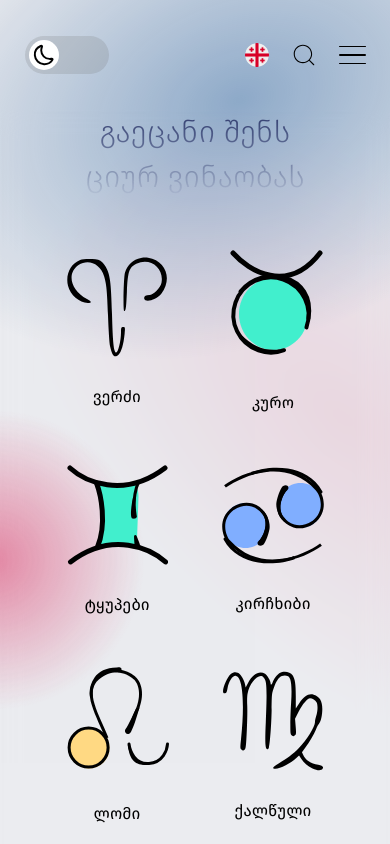
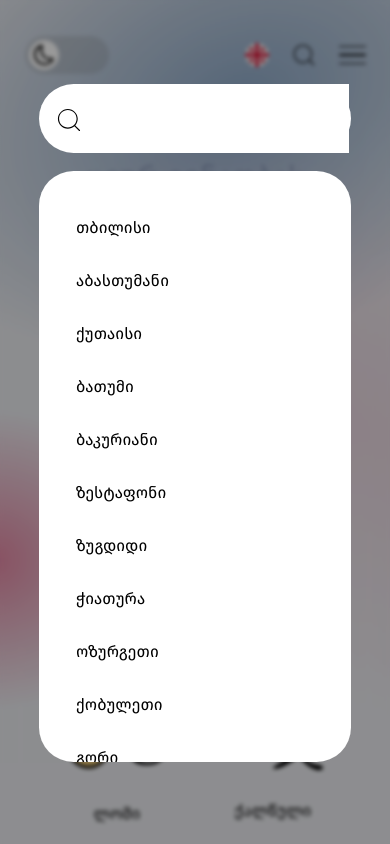
Before and after one commit to giorgigobechia/amindi.today, a Next.js app: page /horoskopi in a window 390 px wide. Both pictures are taken after a click on the button 304 px from the left and 55 px from the top of the page. Shown: the top 844 px of the page. Built offline with nearby package versions, Linux system fonts and the light colour scheme.

Commit message:
feat: added functional seach in (mobile) sidebar

```diff
--- a/src/common/components/__molecules/SearchBar.tsx
+++ b/src/common/components/__molecules/SearchBar.tsx
@@ -10,9 +10,8 @@ interface SearchProps {
 
 const SearchBar = ({ handleSearchClose }: SearchProps) => {
     const { resolvedTheme } = useTheme();
-  const { language } = useGlobalContext();
+    const { language, setActiveCity } = useGlobalContext();
     const [search, setSearch] = useState("");
-  const { setActiveCity } = useGlobalContext();
     const handleOptionClick = (cityEnValue: string) => {
         setSearch(cityEnValue);
         handleSearchClose();
@@ -23,18 +22,20 @@ const SearchBar = ({ handleSearchClose }: SearchProps) => {
     return (
         <div>
             <div
-        className="fixed top-0 left-0 w-[100%] h-full z-10 bg-[#000000b4] "
+                className="fixed top-0 left-0 w-[100%] h-full z-30 bg-[#00000066]"
                 style={{ backdropFilter: "blur(2px)" }}
                 onClick={handleSearchClose}
             />
-      <div className="flex flex-col gap-[18px] fixed top-[10vh] left-[30%] w-[39.8%] min-h-[200px] z-50 overflow-hidden">
+            <div className="flex flex-col gap-[18px] fixed top-[10vh] md:left-[30%] md:translate-x-0 md:translate-y-0 md:w-[39.8%] w-[80%] left-[50%] translate-x-[-50%] min-h-[200px] z-50 overflow-hidden">
                 <div className="w-full h-[69px] bg-white dark:bg-black rounded-[34.5px] relative">
                     <button className="absolute top-[22px] left-[16.4px]">
                         <SearchIcon
                             width={0}
                             height={0}
-              className="md:w-[28px] md:h-[28px] xxl:w-[36px] xxl:h-[36px] left-0 top-0"
-              stroke={resolvedTheme === "light" ? "black" : "white"}
+                            className="md:w-[28px] md:h-[28px] xxl:w-[36px] xxl:h-[36px] w-[28px] h-[28px] left-0 top-0"
+                            stroke={
+                                resolvedTheme === "light" ? "black" : "white"
+                            }
                         />
                     </button>
                     <input
@@ -44,7 +45,9 @@ const SearchBar = ({ handleSearchClose }: SearchProps) => {
                 </div>
                 <div
                     className={`w-full h-[70vh] bg-white dark:bg-black rounded-[34.5px]  ${
-            resolvedTheme === "light" ? "search-scroll-dark" : "search-scroll"
+                        resolvedTheme === "light"
+                            ? "search-scroll-dark"
+                            : "search-scroll"
                     }  `}
                 >
                     <ul className="pt-[30px] cursor-pointer">
@@ -61,10 +64,14 @@ const SearchBar = ({ handleSearchClose }: SearchProps) => {
                                     <li
                                         key={index}
                                         className="flex items-center h-[53px] dark:hover:bg-[#ffffff59] hover:bg-[#d7d5d5]"
-                    onClick={() => handleOptionClick(city.En)}
+                                        onClick={() =>
+                                            handleOptionClick(city.En)
+                                        }
                                     >
                                         <span className="ml-[37px] xxl:ml-[77px]">
-                      {language === "ka" ? city.Ge : city.En}
+                                            {language === "ka"
+                                                ? city.Ge
+                                                : city.En}
                                         </span>
                                     </li>
                                 );
--- a/src/common/components/__organisms/Sidebar.tsx
+++ b/src/common/components/__organisms/Sidebar.tsx
@@ -15,11 +15,18 @@ import LanguageSwitcher from "../__atoms/LanguageSwitcher";
 import SearchIcon from "@/common/icons/searchIcon";
 import HamburgerMenuButton from "../__atoms/HamburgerMenuButton";
 import BlueIcon from "@/common/icons/24HourBlueIcon";
+import SearchBar from "../__molecules/SearchBar";
+import { useGlobalContext } from "@/common/context/store";
 
 const Sidebar = () => {
     const [activePage, setActivePage] = useState<string>("main");
     const [isMobileMenuOpen, setIsMobileMenuOpen] = useState<boolean>(false);
     const { resolvedTheme } = useTheme();
+    const { setSearchActive, searchActive } = useGlobalContext();
+
+    const handleSearchClose = () => {
+        setSearchActive(false);
+    };
 
     // hides body scroll if menu is opened
     useEffect(() => {
@@ -55,6 +62,9 @@ const Sidebar = () => {
                 height={700}
                 className="absolute top-[-250px] right-[-200px] z-[-5] inline-block md:hidden "
             />
+            {searchActive && (
+                <SearchBar handleSearchClose={handleSearchClose} />
+            )}
             <div className="w-full md:flex flex-col xxl:gap-[25px] md:gap-[20px] h-full">
                 <div className="md:absolute dark:bg-[#121212] md:w-[200px] md:h-[200px] md:blur-[20px] md:left-[-170px] md:top-[-120px]"></div>
                 <p className="w-full border-b border-b-[#0000004D] text-center pb-[10px] md:text-sm md:inline-block hidden">
@@ -148,7 +158,10 @@ const Sidebar = () => {
             <div className="flex justify-between px-[25px] md:px-0 md:flex-col md:justify-center flex-row-reverse gap-3 items-center ">
                 <div className="flex items-center gap-[10px]">
                     <LanguageSwitcher />
-                    <button className="rounded-full xxl:py-2 xxl:px-3 p-3 cursor-pointer md:hidden block">
+                    <button
+                        className="rounded-full xxl:py-2 xxl:px-3 p-3 cursor-pointer md:hidden block"
+                        onClick={() => setSearchActive(true)}
+                    >
                         <SearchIcon
                             width={0}
                             height={0}
--- a/src/common/components/__organisms/WeatherToday.tsx
+++ b/src/common/components/__organisms/WeatherToday.tsx
@@ -40,10 +40,9 @@ const WeatherToday = ({
     windSpeed,
 }: PropsTypes) => {
     const { resolvedTheme } = useTheme();
-  const { language } = useGlobalContext();
+    const { language, searchActive, setSearchActive } = useGlobalContext();
     const [currentTime, setCurrentTime] = useState(new Date());
     const dayNum = currentTime.getDate();
-  const [searchActive, setSearchActive] = useState(false);
     const { activeCity } = useGlobalContext();
     useEffect(() => {
         const intervalId = setInterval(() => {
@@ -93,7 +92,12 @@ const WeatherToday = ({
             <div className="flex w-full justify-between mt-4 ">
                 <h1 className="xxl:text-[40px] md:text-[30px]">
                     {" "}
-          {translateToLanguage(activeCity, citiesArray, language, "english")}
+                    {translateToLanguage(
+                        activeCity,
+                        citiesArray,
+                        language,
+                        "english"
+                    )}
                 </h1>
                 <button
                     className={`rounded-full xxl:py-2 xxl:px-3 md:p-2 bg-[#ffffff4d] dark:bg-[#0000004D] cursor-pointer ${
@@ -118,7 +122,8 @@ const WeatherToday = ({
                         <sup>&deg;</sup>C
                     </h3>
                     <p className="text-sm">
-            {TEXTS[language].min}:{min}° {TEXTS[language].max}:{max}°
+                        {TEXTS[language].min}:{min}° {TEXTS[language].max}:{max}
+                        °
                     </p>
                     <br />
                     <p className="xxl:text-base md:text-sm tracking-tight text-justify">
@@ -137,23 +142,43 @@ const WeatherToday = ({
                     <WindIcon
                         width={21}
                         height={21}
-            stroke={resolvedTheme === "light" ? "#000000B2" : "#FFFFFFB2"}
+                        stroke={
+                            resolvedTheme === "light"
+                                ? "#000000B2"
+                                : "#FFFFFFB2"
+                        }
                     />
-          {TEXTS[language].windStatus}: {windSpeed} {TEXTS[language].kmh}
+                    {TEXTS[language].windStatus}: {windSpeed}{" "}
+                    {TEXTS[language].kmh}
                 </p>
                 <p className="flex items-center gap-1 xxl:text-base md:text-sm justify-between ">
                     <div className="flex">
                         <EmptyCalendarIcon
                             width={21}
                             height={21}
-              stroke={resolvedTheme === "light" ? "black" : "white"}
+                            stroke={
+                                resolvedTheme === "light" ? "black" : "white"
+                            }
                         />{" "}
-            {translateToLanguage(day, weekDaysArray, language, "georgian")},{" "}
-            {translateToLanguage(month, monthsArray, language, "georgian")}
+                        {translateToLanguage(
+                            day,
+                            weekDaysArray,
+                            language,
+                            "georgian"
+                        )}
+                        ,{" "}
+                        {translateToLanguage(
+                            month,
+                            monthsArray,
+                            language,
+                            "georgian"
+                        )}
                         <span className="pl-2">{dayNum}</span>
                         <span className="pl-2">
                             {" "}
-              <b className="xxl:text-base md:text-sm">{formattedTime}</b>
+                            <b className="xxl:text-base md:text-sm">
+                                {formattedTime}
+                            </b>
                         </span>
                     </div>
                     <Link className="underline" href={"/twentyfive-days"}>
--- a/src/common/components/__organisms/WeatherTodayMobile.tsx
+++ b/src/common/components/__organisms/WeatherTodayMobile.tsx
@@ -33,9 +33,14 @@ const WeatherTodayMobile = ({
         <section className="md:p-4 pt-[20px] pb-[32px] flex flex-col justify-between mx-auto items-center">
             <div className="flex w-full items-center justify-center  gap-[5px]">
                 <WeatherIcons iconName={currentWeatherDesc} IconSize={48} />
-        <p className="text-[40px] leading-normal text-white">
+                <p className="text-[40px] leading-normal dark:text-white text-black">
                     {" "}
-          {translateToLanguage(activeCity, citiesArray, language, "english")}
+                    {translateToLanguage(
+                        activeCity,
+                        citiesArray,
+                        language,
+                        "english"
+                    )}
                 </p>
             </div>
             <h3 className="text-[80px] font-[300] leading-normal">
@@ -44,7 +49,7 @@ const WeatherTodayMobile = ({
             </h3>
 
             <div className="max-w-[168px] w-full">
-        <p className="text-[#FFFFFFB2] text-[14px] font-[400] leading-normal text-center">
+                <p className="dark:text-[#FFFFFFB2] text-[#1e1e1e] text-[14px] font-[400] leading-normal text-center">
                     {translateToLanguage(
                         currentWeatherDesc,
                         weathersArray,
--- a/src/common/context/store.tsx
+++ b/src/common/context/store.tsx
@@ -21,6 +21,8 @@ interface ContextProps {
     setGlobalTodaysWeather: Dispatch<SetStateAction<any>>;
     globalTwentyFourHours: any;
     setGlobalTwentyFourHours: Dispatch<SetStateAction<any>>;
+    searchActive: boolean;
+    setSearchActive: Dispatch<SetStateAction<any>>;
 }
 const GlobalContext = createContext<ContextProps>({
     activePage: "home",
@@ -35,6 +37,8 @@ const GlobalContext = createContext<ContextProps>({
     setGlobalTodaysWeather: () => {},
     globalTwentyFourHours: [],
     setGlobalTwentyFourHours: () => {},
+    searchActive: false,
+    setSearchActive: () => {},
 });
 
 export const GlobalContextProvider = ({ children }: any) => {
@@ -44,6 +48,7 @@ export const GlobalContextProvider = ({ children }: any) => {
     const [globalTwentyFiveDays, setGlobalTwentyFiveDays] = useState([]);
     const [globalTwentyFourHours, setGlobalTwentyFourHours] = useState([]);
     const [globalTodaysWeather, setGlobalTodaysWeather] = useState([]);
+    const [searchActive, setSearchActive] = useState(false);
 
     return (
         <GlobalContext.Provider
@@ -60,6 +65,8 @@ export const GlobalContextProvider = ({ children }: any) => {
                 setGlobalTodaysWeather,
                 globalTwentyFourHours,
                 setGlobalTwentyFourHours,
+                searchActive,
+                setSearchActive,
             }}
         >
             {children}
```
Lines whose indentation alone changed are shown as unchanged.
